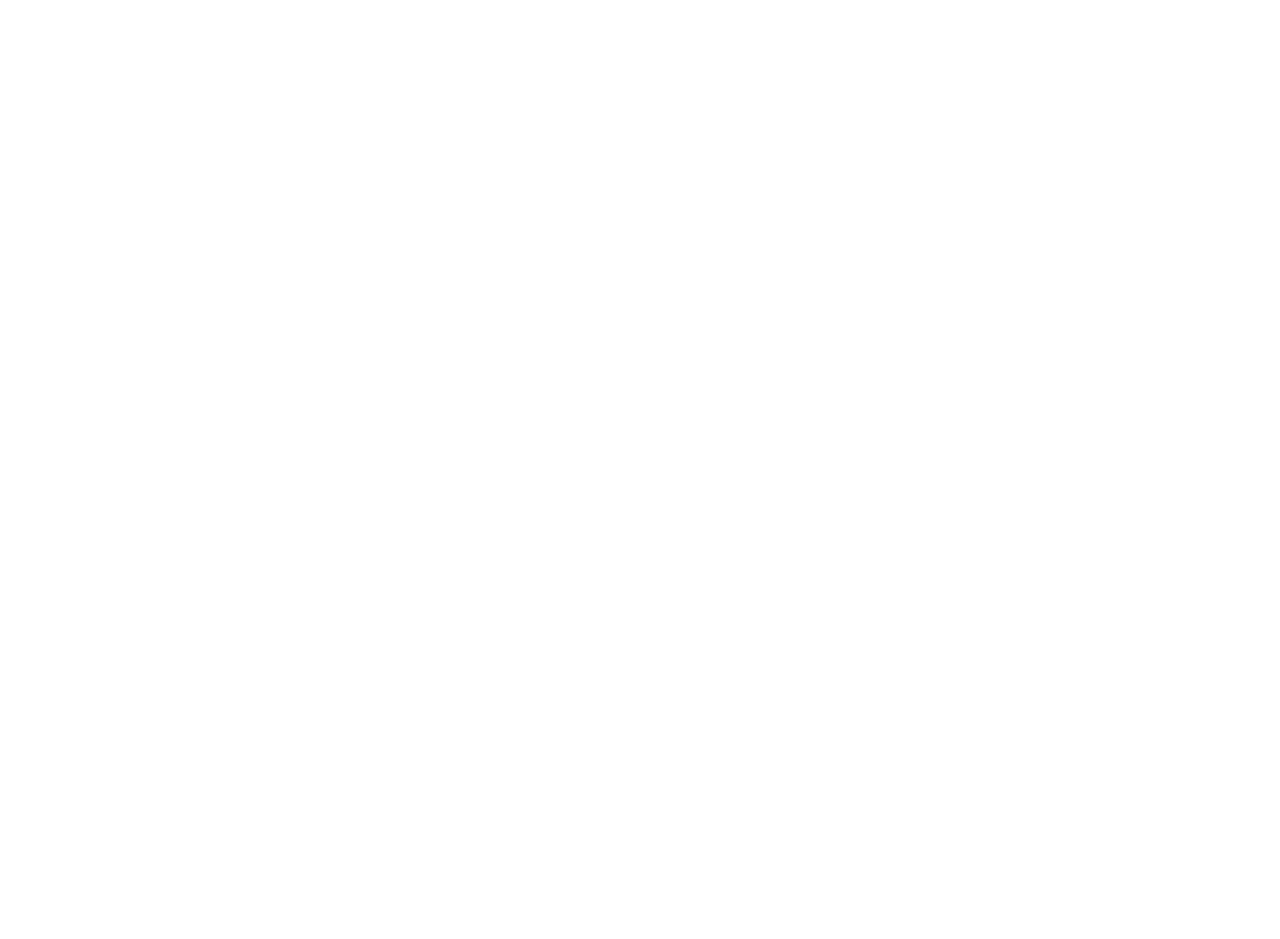
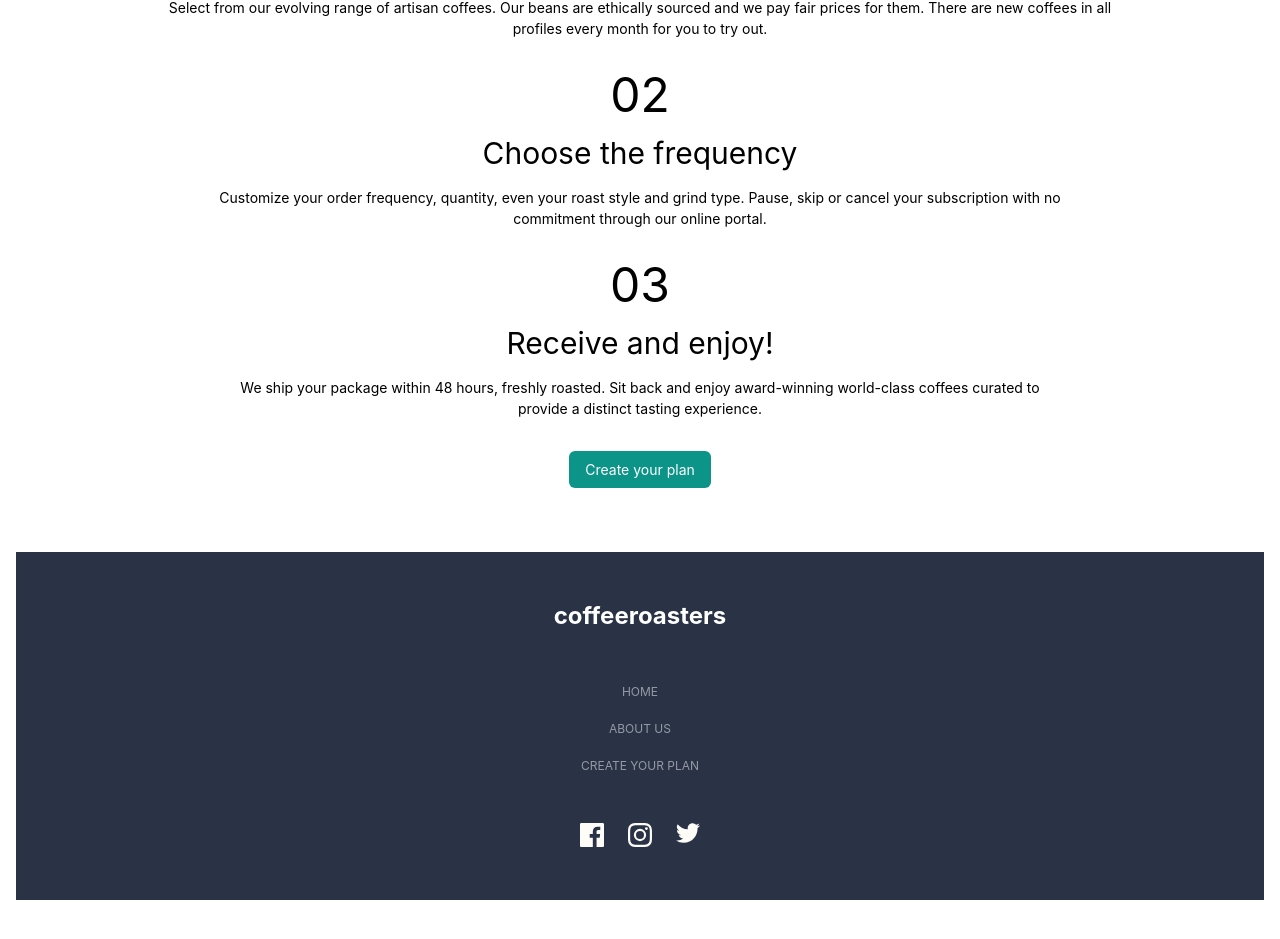
Before and after one commit to doinby/coffee-roaster-react-tailwind-firebase, a React (Create React App) app: page / in a window 1280 px wide. Shown: the part 3113-4052 px from the top of the page. Before the commit the page ends 2963 px from the top, so only its background shows below. Built offline with nearby package versions, Linux system fonts and the light colour scheme.

Commit message:
finished adding 'Home' page content

```diff
--- a/src/App.js
+++ b/src/App.js
@@ -1,10 +1,11 @@
-// import logo from './logo.svg';
-
 import React from 'react';
 
 // Components
 import Header from './Components/Header';
+import Footer from './Components/Home/Footer/Footer';
 import MainContainer from './Components/Home/MainContainer';
+
+// Assets
 
 export default function App() {
   const baseCss = 'container mx-auto';
@@ -14,6 +15,7 @@
     <div class={`${baseCss} flex flex-col gap-4 px-4 py-8 ${smUpCss}`}>
       <Header />
       <MainContainer />
+      <Footer />
     </div>
   );
 }
--- /dev/null
+++ b/src/Components/Home/Footer/Footer.js
@@ -0,0 +1,30 @@
+import React from 'react';
+
+// Components
+import MenuItemLink from './MenuItemLink';
+import SocialMediaItem from './SocialMediaItem';
+
+// Assets
+import facebookIcon from '../../../../src/assets/shared/desktop/icon-facebook.svg';
+import instagramIcon from '../../../../src/assets/shared/desktop/icon-instagram.svg';
+import twitterIcon from '../../../../src/assets/shared/desktop/icon-twitter.svg';
+
+export default function Footer() {
+  return (
+    <footer class='flex flex-col items-center gap-12 my-8 py-12 bg-slate-800/95 text-white'>
+      <div className='logo' class='self-center'>
+        <h1 class='text-2xl font-bold'>coffeeroasters</h1>
+      </div>
+      <ul className='menu-list' class='flex flex-col gap-4 items-center '>
+        <MenuItemLink content='Home' />
+        <MenuItemLink content='About us' />
+        <MenuItemLink content='Create your plan' />
+      </ul>
+      <ul className='social-meedia-list' class='flex gap-6'>
+        <SocialMediaItem icon={facebookIcon} content='Facebook' />
+        <SocialMediaItem icon={instagramIcon} content='Instagram' />
+        <SocialMediaItem icon={twitterIcon} content='Twitter' />
+      </ul>
+    </footer>
+  );
+}
--- /dev/null
+++ b/src/Components/Home/Footer/MenuItemLink.js
@@ -0,0 +1,11 @@
+import React from 'react';
+
+export default function MenuItemLink({content}) {
+  return (
+    <li>
+      <button role='link' class='text-xs text-white/50 uppercase'>
+        {content}
+      </button>
+    </li>
+  );
+}
--- /dev/null
+++ b/src/Components/Home/Footer/SocialMediaItem.js
@@ -0,0 +1,11 @@
+import React from 'react';
+
+export default function SocialMediaItem({icon, content}) {
+  return (
+    <li>
+      <button>
+        <img src={icon} alt={content} />
+      </button>
+    </li>
+  );
+}
--- /dev/null
+++ b/src/Components/Home/HowSection/HowArticle.js
@@ -0,0 +1,11 @@
+import React from 'react';
+
+export default function HowArticle({title, subTitle, description}) {
+  return (
+    <article class='flex flex-col gap-4 items-center'>
+      <h4 class='text-5xl'>{title}</h4>
+      <h5 class='text-3xl'>{subTitle}</h5>
+      <p class='max-w-[80%]'>{description}</p>
+    </article>
+  );
+}
--- /dev/null
+++ b/src/Components/Home/HowSection/HowSection.js
@@ -0,0 +1,32 @@
+import React from 'react';
+import HowArticle from './HowArticle';
+
+export default function HowSection({id}) {
+  return (
+    <section id={id} class='flex flex-col gap-8 items-center text-center'>
+      <h3 class='text-4xl'>How it works</h3>
+      <HowArticle
+        title='01'
+        subTitle='Pick your coffee'
+        description='Select from our evolving range of artisan coffees. Our beans are ethically
+  sourced and we pay fair prices for them. There are new coffees in all profiles
+  every month for you to try out.'
+      />
+      <HowArticle
+        title='02'
+        subTitle='Choose the frequency'
+        description='Customize your order frequency, quantity, even your roast style and grind type.
+  Pause, skip or cancel your subscription with no commitment through our online portal.'
+      />
+      <HowArticle
+        title='03'
+        subTitle='Receive and enjoy!'
+        description='We ship your package within 48 hours, freshly roasted. Sit back and enjoy award-winning
+  world-class coffees curated to provide a distinct tasting experience.'
+      />
+      <button class='py-2 px-4 rounded-md bg-teal-600 text-white'>
+        Create your plan
+      </button>
+    </section>
+  );
+}
--- a/src/Components/Home/MainContainer.js
+++ b/src/Components/Home/MainContainer.js
@@ -4,6 +4,7 @@
 import HeroSection from './HeroSection';
 import CollectionSection from './CollectionSection/CollectionSection';
 import WhyUsSection from './WhyUsSection/WhyUsSection';
+import HowSection from './HowSection/HowSection';
 
 export default function MainContainer() {
   return (
@@ -11,6 +12,7 @@
       <HeroSection id='hero' />
       <CollectionSection id='collection' />
       <WhyUsSection id='why-us' />
+      <HowSection id='how-it-works' />
     </main>
   );
 }
--- a/src/Components/Home/WhyUsSection/WhyUsSection.js
+++ b/src/Components/Home/WhyUsSection/WhyUsSection.js
@@ -12,7 +12,7 @@
   return (
     <section
       id={id}
-      class='grid grid-cols-1 grid-rows-3 items-center gap-12 relative py-16 rounded-2xl bg-slate-800/95 text-white'
+      class='grid grid-cols-1 grid-rows-5 items-center gap-12 relative py-16 rounded-2xl bg-slate-800/95 text-white'
     >
       <div className='description' class='flex flex-col gap-8 items-center'>
         <h2 class='text-2xl'>Why choose us?</h2>
```
